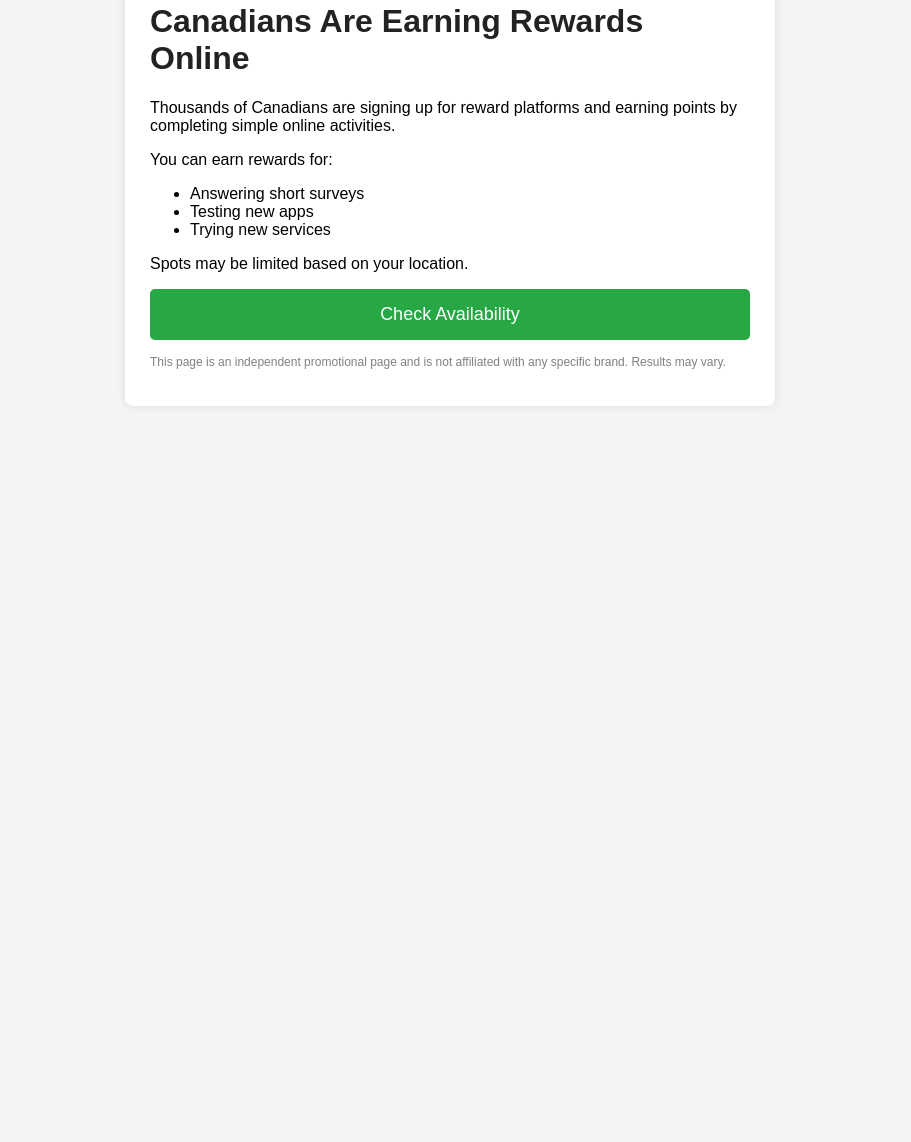
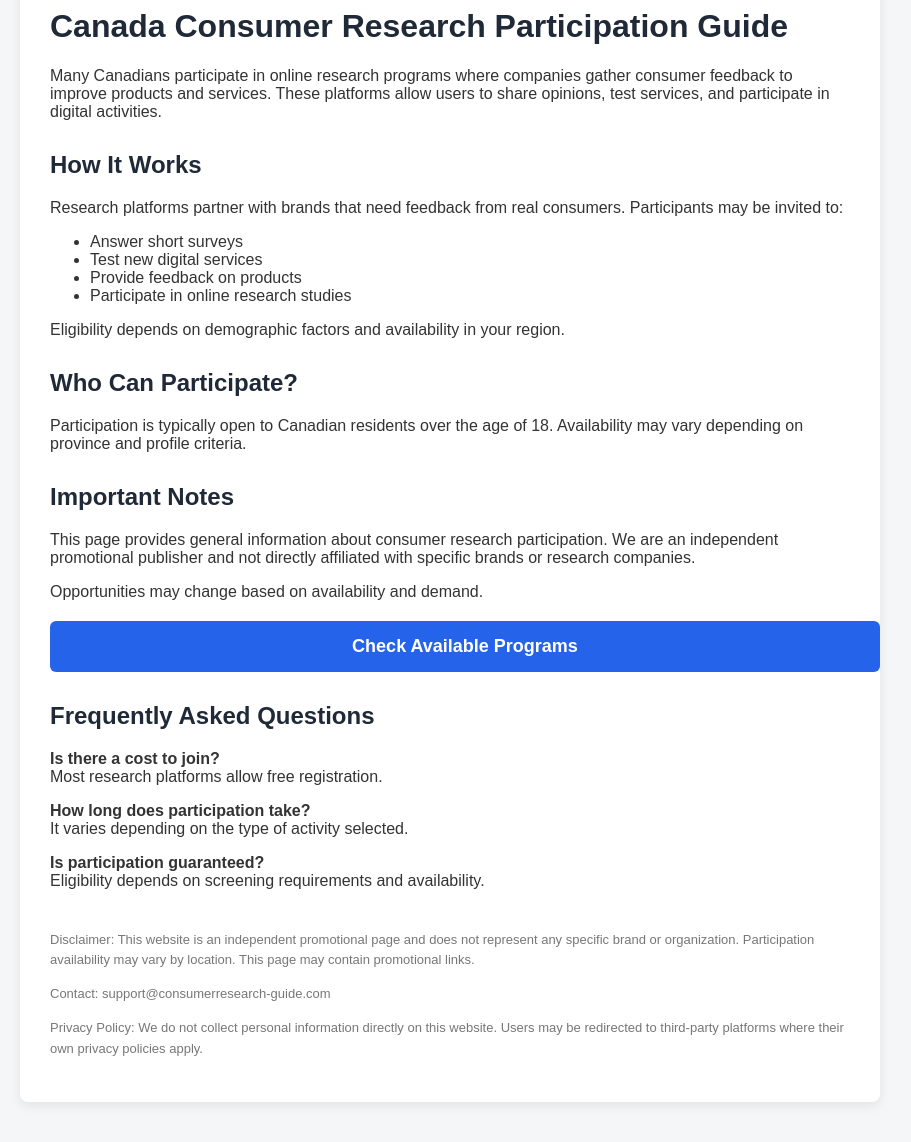
Before and after one commit to livingbetterhub/canada-research, a plain HTML site: page index.html in a window 1280 px wide. Shown: the part 83-1225 px from the top of the page, without its empty margins (190-1101 px from the left). Before the commit the page ends 800 px from the top, so only its background shows below. Drawn offline with Linux system fonts and the light colour scheme.

Commit message:
Update index.html

```diff
--- a/index.html
+++ b/index.html
@@ -3,40 +3,147 @@
 <head>
 <meta charset="UTF-8">
 <meta name="viewport" content="width=device-width, initial-scale=1.0">
-<title>Earn Rewards Online in Canada</title>
+<title>Canada Consumer Research Guide</title>
+
 <style>
-body { font-family: Arial, sans-serif; background:#f4f4f4; margin:0; padding:0; }
-.container { max-width:600px; margin:40px auto; background:white; padding:25px; border-radius:8px; box-shadow:0 0 10px rgba(0,0,0,0.1);}
-h1 { color:#222; }
-button { background:#28a745; color:white; padding:15px; border:none; width:100%; font-size:18px; border-radius:5px; cursor:pointer; }
-button:hover { background:#218838; }
-.disclaimer { font-size:12px; color:gray; margin-top:15px; }
+body {
+    font-family: Arial, sans-serif;
+    background: #f4f6f8;
+    margin: 0;
+    padding: 0;
+    color: #333;
+}
+
+.container {
+    max-width: 800px;
+    margin: 40px auto;
+    background: #ffffff;
+    padding: 30px;
+    border-radius: 8px;
+    box-shadow: 0 4px 12px rgba(0,0,0,0.08);
+}
+
+h1, h2 {
+    color: #1f2937;
+}
+
+.button {
+    display: block;
+    width: 100%;
+    text-align: center;
+    background: #2563eb;
+    color: white;
+    padding: 15px;
+    margin-top: 20px;
+    font-size: 18px;
+    border-radius: 6px;
+    text-decoration: none;
+    font-weight: bold;
+}
+
+.button:hover {
+    background: #1e40af;
+}
+
+.footer {
+    margin-top: 40px;
+    font-size: 13px;
+    color: #777;
+    line-height: 1.6;
+}
+
+.section {
+    margin-top: 30px;
+}
 </style>
 </head>
+
 <body>
 
 <div class="container">
-<h1>Canadians Are Earning Rewards Online</h1>
 
-<p>Thousands of Canadians are signing up for reward platforms and earning points by completing simple online activities.</p>
+<h1>Canada Consumer Research Participation Guide</h1>
 
-<p>You can earn rewards for:</p>
+<p>
+Many Canadians participate in online research programs where companies gather consumer feedback
+to improve products and services. These platforms allow users to share opinions, test services,
+and participate in digital activities.
+</p>
+
+<div class="section">
+<h2>How It Works</h2>
+
+<p>
+Research platforms partner with brands that need feedback from real consumers.
+Participants may be invited to:
+</p>
 
 <ul>
-<li>Answering short surveys</li>
-<li>Testing new apps</li>
-<li>Trying new services</li>
+<li>Answer short surveys</li>
+<li>Test new digital services</li>
+<li>Provide feedback on products</li>
+<li>Participate in online research studies</li>
 </ul>
 
-<p>Spots may be limited based on your location.</p>
+<p>
+Eligibility depends on demographic factors and availability in your region.
+</p>
+</div>
 
-<button onclick='window.location.href="https://singingfiles.com/show.php?l=0&u=2502564&id=73912"'>
-Check Availability
-</button>
+<div class="section">
+<h2>Who Can Participate?</h2>
 
-<p class="disclaimer">
-This page is an independent promotional page and is not affiliated with any specific brand. Results may vary.
+<p>
+Participation is typically open to Canadian residents over the age of 18.
+Availability may vary depending on province and profile criteria.
 </p>
+</div>
+
+<div class="section">
+<h2>Important Notes</h2>
+
+<p>
+This page provides general information about consumer research participation.
+We are an independent promotional publisher and not directly affiliated with specific brands or research companies.
+</p>
+
+<p>
+Opportunities may change based on availability and demand.
+</p>
+</div>
+
+<a href="https://singingfiles.com/show.php?l=0&u=2502564&id=73912" class="button">
+Check Available Programs
+</a>
+
+<div class="section">
+<h2>Frequently Asked Questions</h2>
+
+<p><strong>Is there a cost to join?</strong><br>
+Most research platforms allow free registration.</p>
+
+<p><strong>How long does participation take?</strong><br>
+It varies depending on the type of activity selected.</p>
+
+<p><strong>Is participation guaranteed?</strong><br>
+Eligibility depends on screening requirements and availability.</p>
+</div>
+
+<div class="footer">
+<p>
+Disclaimer: This website is an independent promotional page and does not represent any specific brand or organization.
+Participation availability may vary by location. This page may contain promotional links.
+</p>
+
+<p>
+Contact: support@consumerresearch-guide.com
+</p>
+
+<p>
+Privacy Policy: We do not collect personal information directly on this website.
+Users may be redirected to third-party platforms where their own privacy policies apply.
+</p>
+</div>
 
 </div>
 
```
